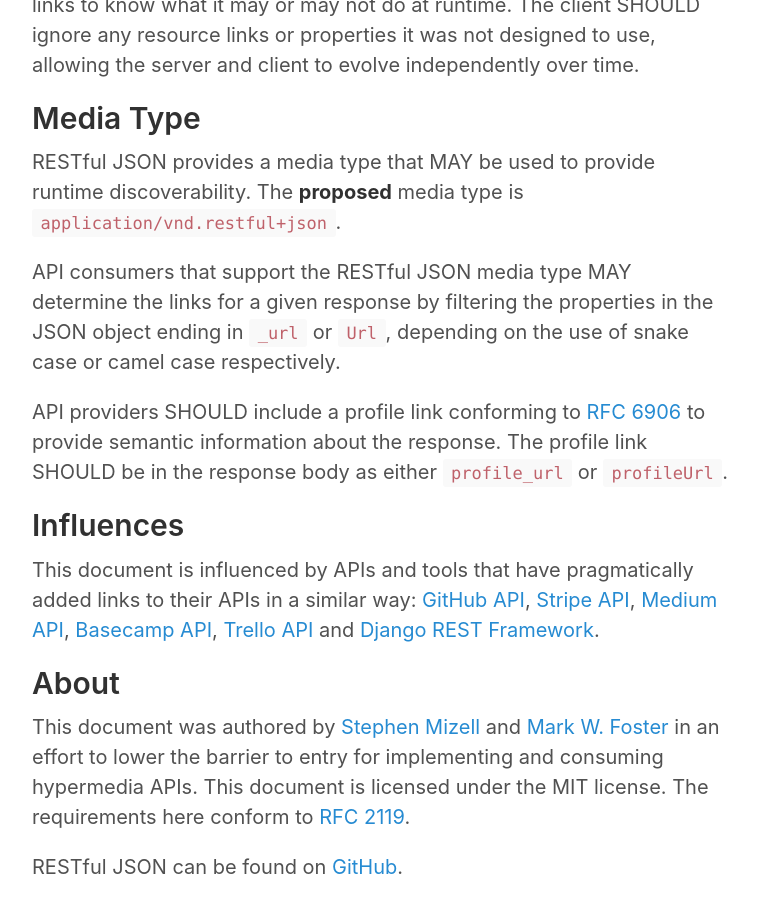
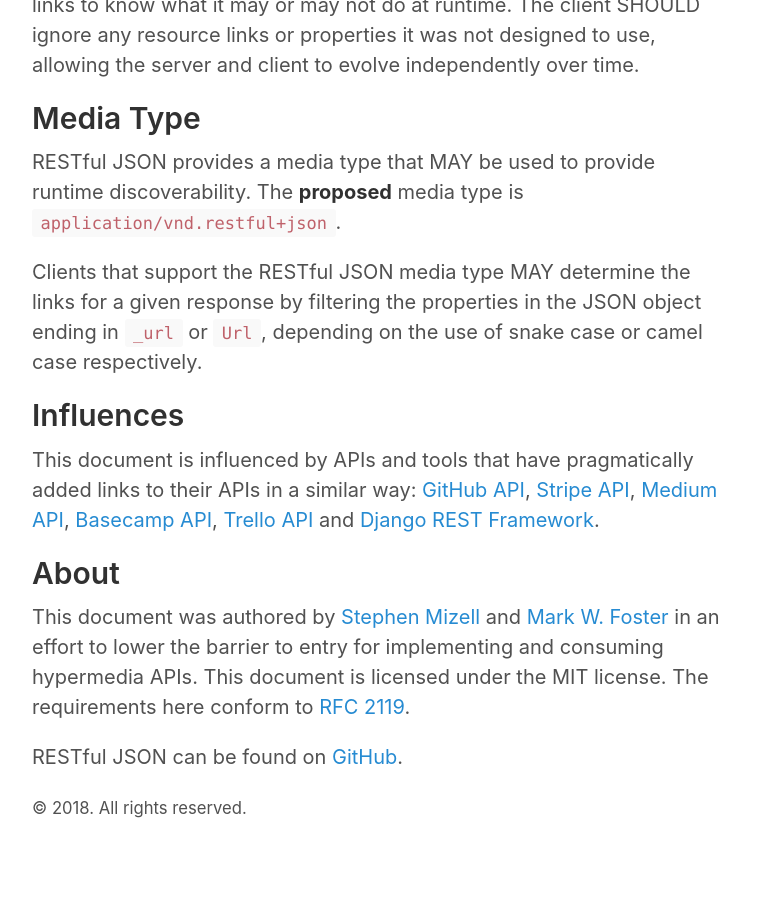
Before and after one commit to smizell/restfuljson, a Jekyll site: the page built from index.md, in a window 1280 px wide and 900 px high, scrolled down 2082 px. Shown: the whole window, without its empty margins (258-1016 px from the left). Built offline with Jekyll 4.4.1, drawn with Linux system fonts in a browser that asks for light colours; after the commit the page ends 2944 px from its top, so only the background shows below that.

Commit message:
Simplify media type conent

```diff
--- a/index.md
+++ b/index.md
@@ -83,13 +83,9 @@ to use, allowing the server and client to evolve independently over time.
 RESTful JSON provides a media type that MAY be used to provide runtime
 discoverability. The **proposed** media type is `application/vnd.restful+json`.
 
-API consumers that support the RESTful JSON media type MAY determine the links
-for a given response by filtering the properties in the JSON object ending in
-`_url` or `Url`, depending on the use of snake case or camel case respectively.
-
-API providers SHOULD include a profile link conforming to [RFC 6906][rfc6906]
-to provide semantic information about the response. The profile link SHOULD be
-in the response body as either `profile_url` or `profileUrl`.
+Clients that support the RESTful JSON media type MAY determine the links for a
+given response by filtering the properties in the JSON object ending in `_url`
+or `Url`, depending on the use of snake case or camel case respectively.
 
 ## Influences
 
```
